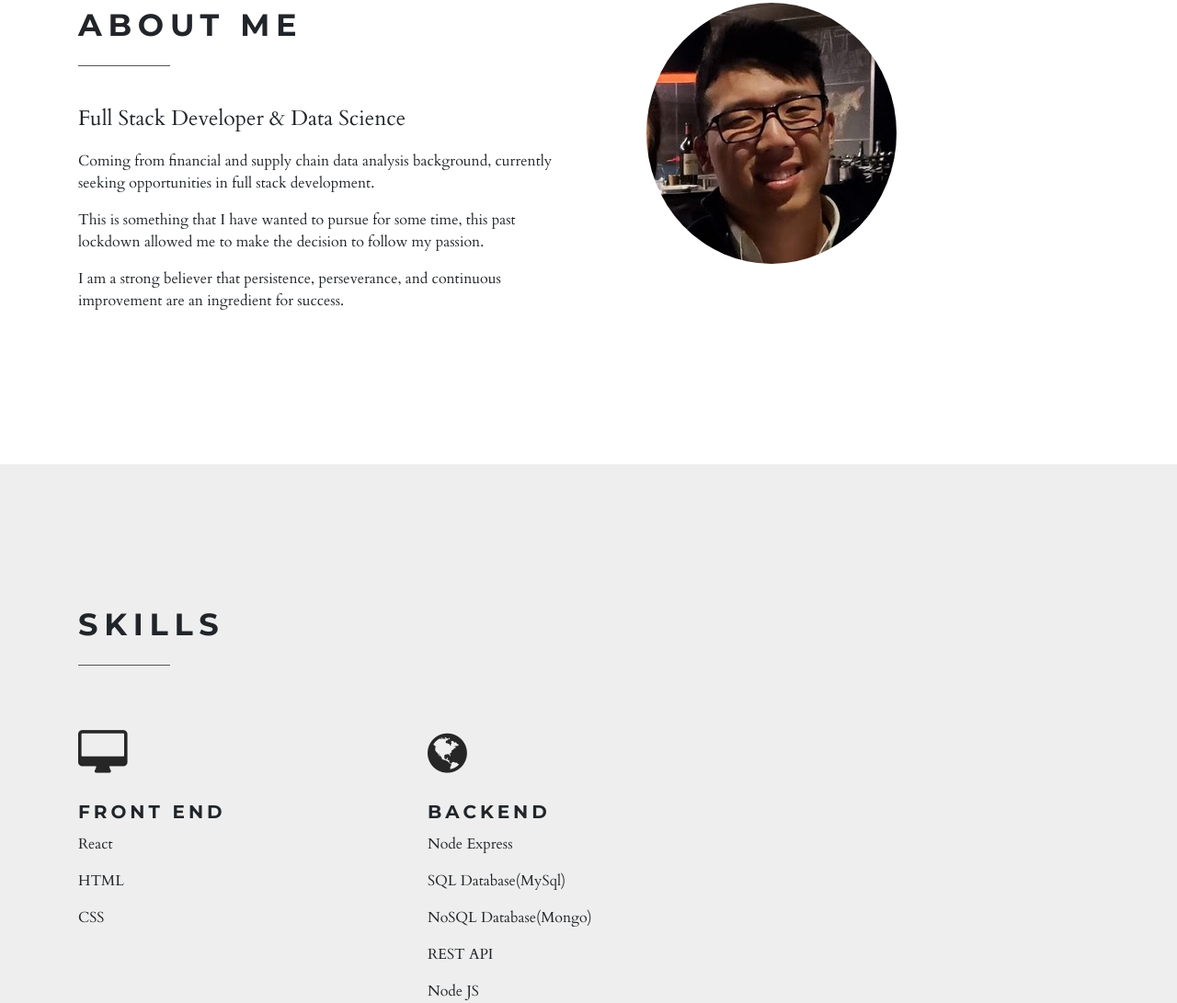
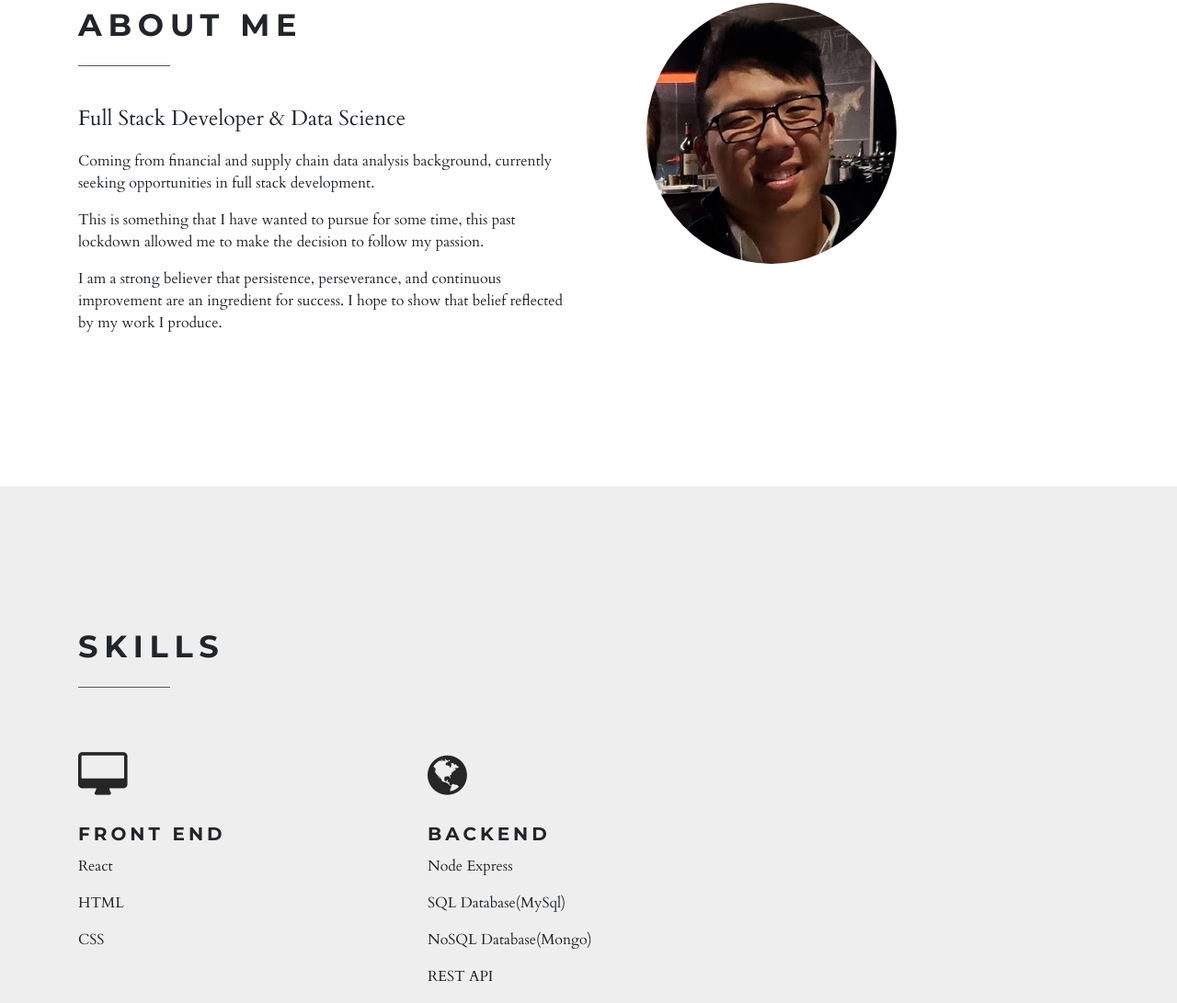
Before and after one commit to gkdlswm5/Portfolio, a website: page index.html in a window 1280 px wide. Shown: the part 1004-2095 px from the top of the page at 92% size. Drawn offline with nearby package versions, Linux system fonts and the light colour scheme.

```diff
--- a/index.html
+++ b/index.html
@@ -71,7 +71,7 @@
             <p class="lead">Full Stack Developer & Data Science</p>
             <p>Coming from financial and supply chain data analysis background, currently seeking opportunities in full stack development.</p>
             <p>This is something that I have wanted to pursue for some time, this past lockdown allowed me to make the decision to follow my passion.</p>
-            <p>I am a strong believer that persistence, perseverance, and continuous improvement are an ingredient for success. </p>
+            <p>I am a strong believer that persistence, perseverance, and continuous improvement are an ingredient for success. I hope to show that belief reflected by my work I produce.</p>
             <p> </p>
             <!-- <p>I do not expect </p> -->
           </div>
```
